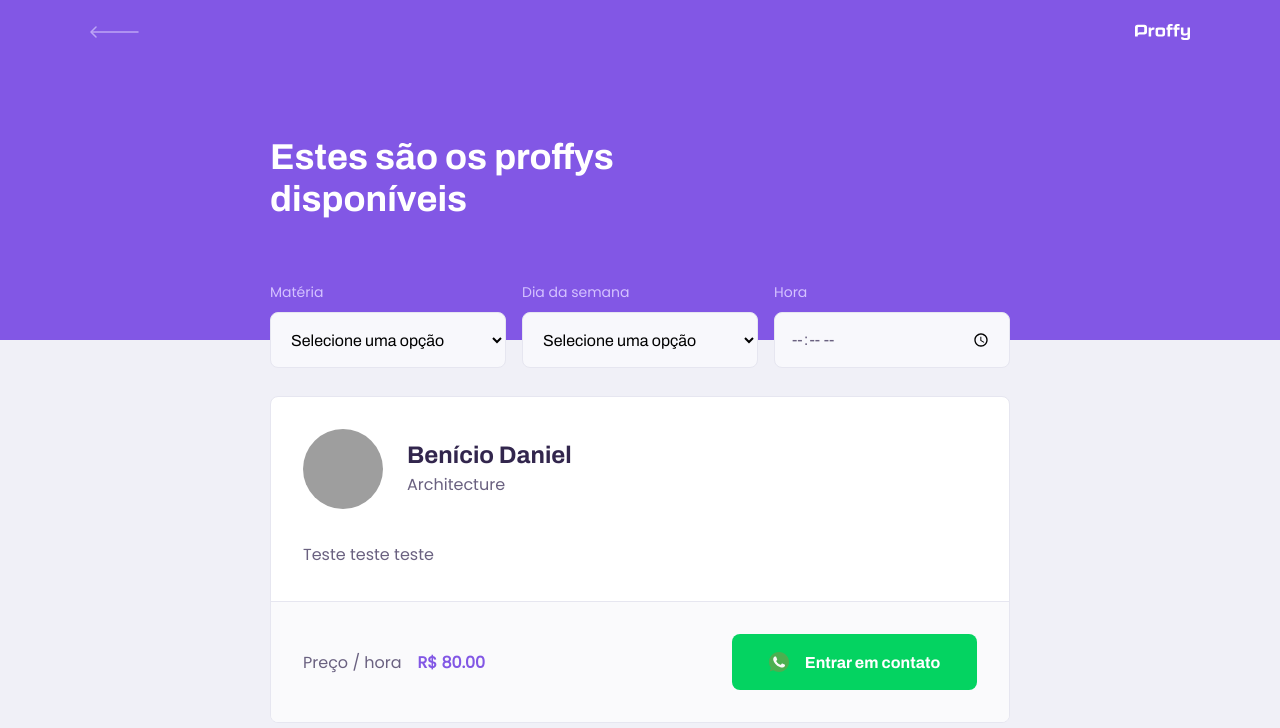
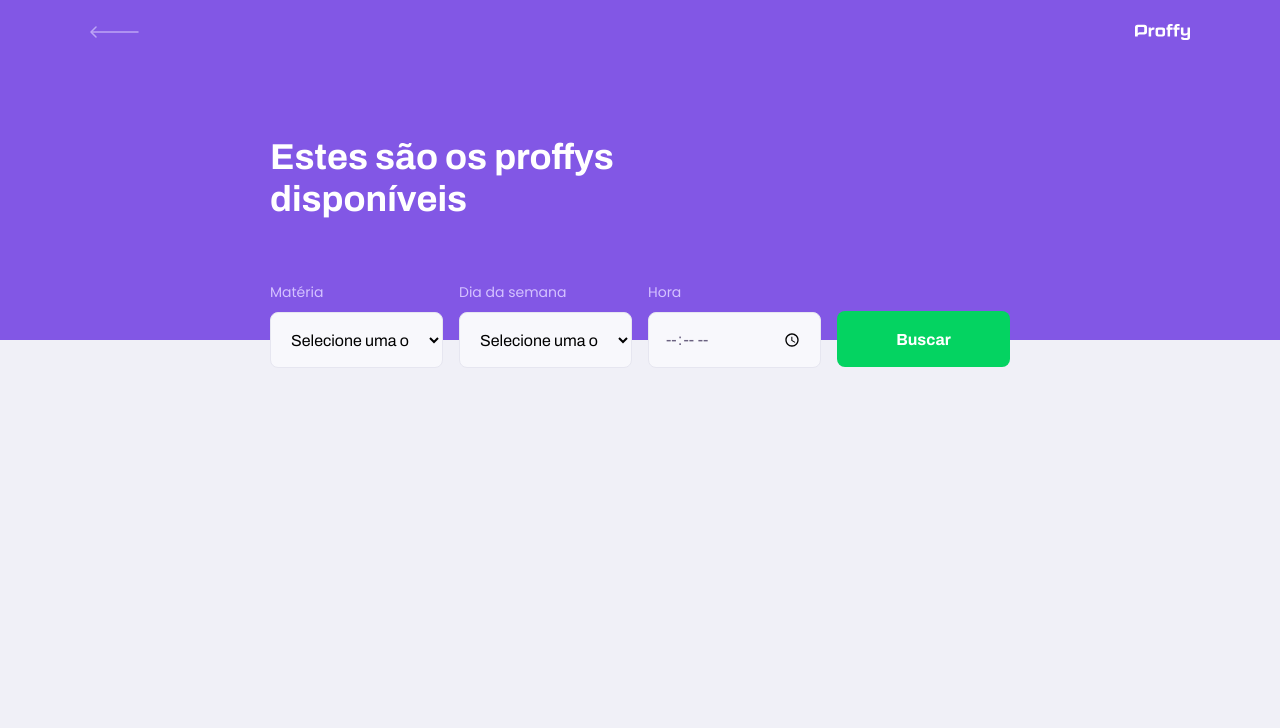
Before and after one commit to beniciodaniel/proffy-nwl, a React (Create React App) app: page /study in a window 1280 px wide. Shown: the top 728 px of the page. Built offline with nearby package versions, Linux system fonts and the light colour scheme; grey boxes are pictures that could not be loaded.

Commit message:
Implemented search feature and styles

```diff
--- a/src/pages/TeacherList/index.tsx
+++ b/src/pages/TeacherList/index.tsx
@@ -1,19 +1,41 @@
-import React from 'react';
+import React, { useState, FormEvent } from 'react';
 import PageHeader from '../../components/PageHeader';
-import TeacherItem from '../../components/TeacherItem';
+import TeacherItem, { Teacher } from '../../components/TeacherItem';
 import Input from '../../components/Input';
 import Select from '../../components/Select';
 
 import './styles.css';
+import api from '../../services/api';
 
 function TeacherList() {
+  const [subject, setSubject] = useState('');
+  const [week_day, setWeekDay] = useState('');
+  const [time, setTime] = useState('');
+  const [teachers, setTeachers] = useState([]);
+
+  async function searchTeachers(e: FormEvent) {
+    e.preventDefault();
+
+    const { data } = await api.get('classes', {
+      params: {
+        subject,
+        week_day,
+        time,
+      },
+    });
+
+    setTeachers(data);
+  }
+
   return (
     <div id="page-teacher-list" className="container">
       <PageHeader title="Estes são os proffys disponíveis">
-        <form id="search-teachers">
+        <form id="search-teachers" onSubmit={searchTeachers}>
           <Select
             name="subject"
             label="Matéria"
+            value={subject}
+            onChange={(e) => setSubject(e.target.value)}
             options={[
               { value: 'Artes', label: 'Artes' },
               { value: 'Biologia', label: 'Biologia' },
@@ -28,6 +50,8 @@
           <Select
             name="week_day"
             label="Dia da semana"
+            value={week_day}
+            onChange={(e) => setWeekDay(e.target.value)}
             options={[
               { value: '0', label: 'Domingo' },
               { value: '1', label: 'Segunda-feira' },
@@ -38,12 +62,22 @@
               { value: '6', label: 'Sábado' },
             ]}
           />
-          <Input label="Hora" name="time" type="time" />
+          <Input
+            label="Hora"
+            name="time"
+            type="time"
+            value={time}
+            onChange={(e) => setTime(e.target.value)}
+          />
+
+          <button type="submit">Buscar</button>
         </form>
       </PageHeader>
 
       <main>
-        <TeacherItem />
+        {teachers.map((teacher: Teacher) => {
+          return <TeacherItem key={teacher.id} teacher={teacher} />;
+        })}
       </main>
     </div>
   );
--- a/src/pages/TeacherList/styles.css
+++ b/src/pages/TeacherList/styles.css
@@ -9,6 +9,27 @@
 
 #search-teachers label {
   color: var(--color-text-in-primary);
+}
+
+#search-teachers button {
+  width: 100%;
+  height: 5.6rem;
+  background: var(--color-secundary);
+  color: var(--color-button-text);
+  border: 0;
+  border-radius: 0.8rem;
+  cursor: pointer;
+  font: 700 1.6rem Archivo;
+  display: flex;
+  align-items: center;
+  justify-content: center;
+  text-decoration: none;
+  transition: background-color 0.2s;
+  margin-top: 3.2rem;
+}
+
+#search-teachers button:hover {
+  background: var(--color-secundary-dark);
 }
 
 #page-teacher-list main {
@@ -23,7 +44,7 @@
 
   #search-teachers {
     display: grid;
-    grid-template-columns: repeat(3, 1fr);
+    grid-template-columns: repeat(4, 1fr);
     column-gap: 16px;
     position: absolute;
     bottom: -28px;
```
